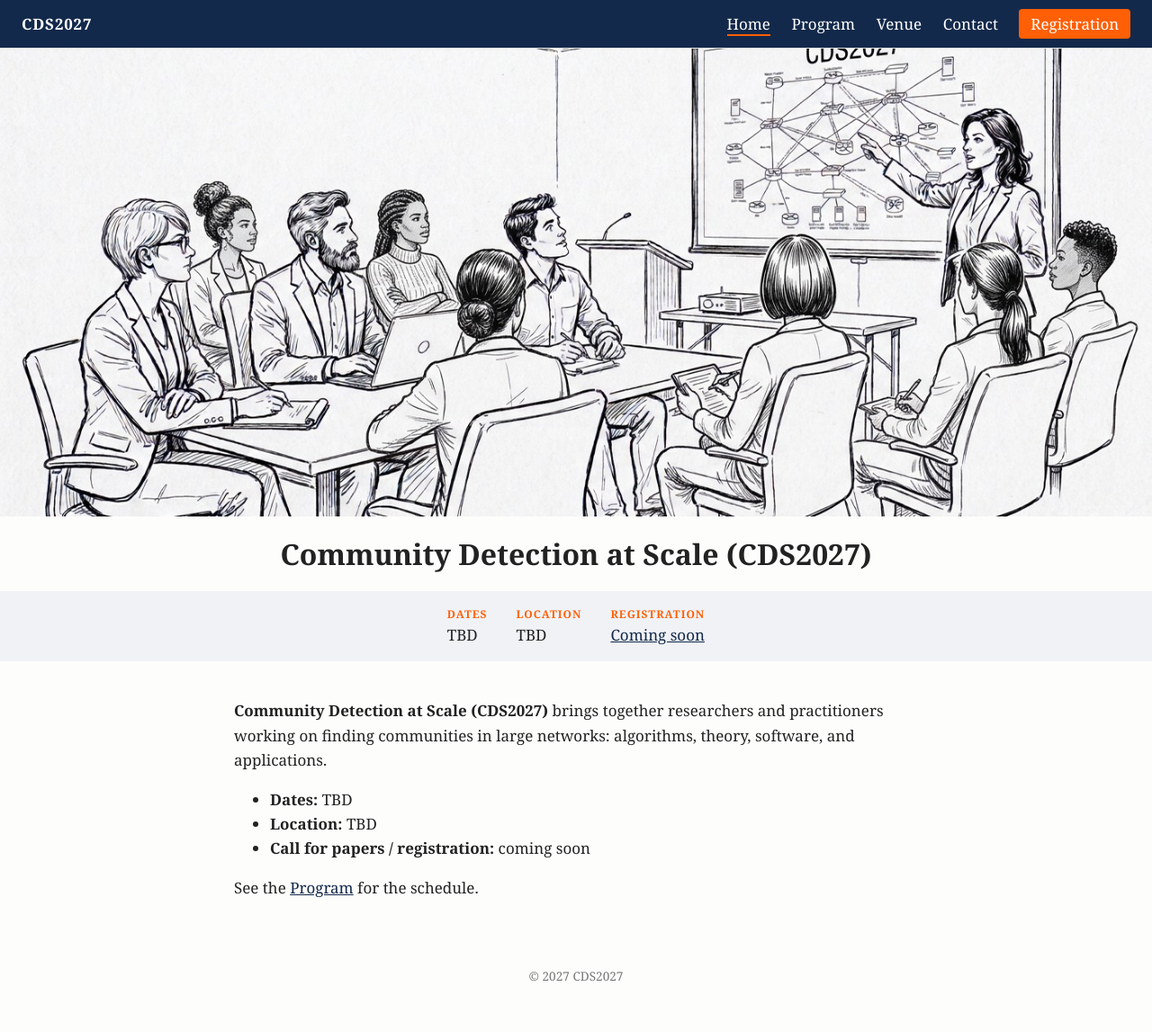
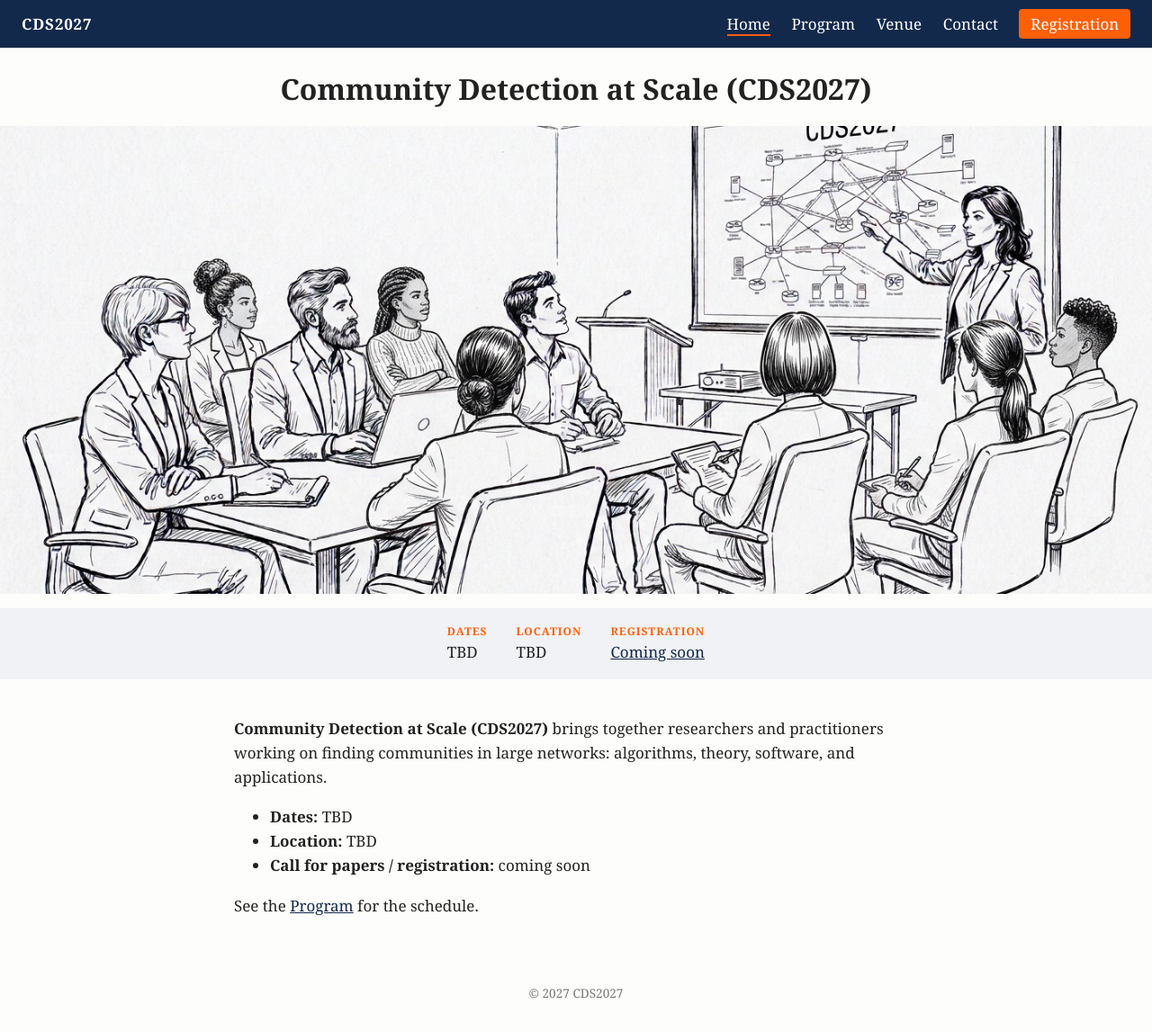
Before and after one commit to chackoge/cds2027, a Jekyll site: the page built from index.md, in a window 1280 px wide. Shown: the whole page at 90% size. Built offline with Jekyll 4.4.1, drawn with Linux system fonts in a browser that asks for light colours.

Commit message:
Move title above hero image

```diff
--- a/_layouts/default.html
+++ b/_layouts/default.html
@@ -17,8 +17,8 @@
   </header>
   {% if page.hero %}
   <section class="hero">
+    <h1>{{ site.title }}</h1>
     <img src="{{ '/assets/hero.jpg' | relative_url }}" alt="Sketch of researchers in a seminar room watching a presentation of a network diagram titled CDS2027">
-    <h1>{{ site.title }}</h1>
   </section>
   <section class="facts">
     <div><b>Dates</b> TBD</div>
--- a/assets/style.css
+++ b/assets/style.css
@@ -14,3 +14,4 @@ footer{text-align:center;color:#777;padding:2rem;font-size:.85rem}
 nav a.button{background:#ff5f05;padding:.3rem .8rem;border-radius:4px;border-bottom:0}
 .facts{display:flex;flex-wrap:wrap;justify-content:center;gap:2rem;padding:1rem;background:#f0f2f6;margin-top:1rem}
 .facts b{display:block;font-size:.75rem;text-transform:uppercase;letter-spacing:.08em;color:#ff5f05}
+.hero h1{margin:1.2rem 1rem 1rem}
```
